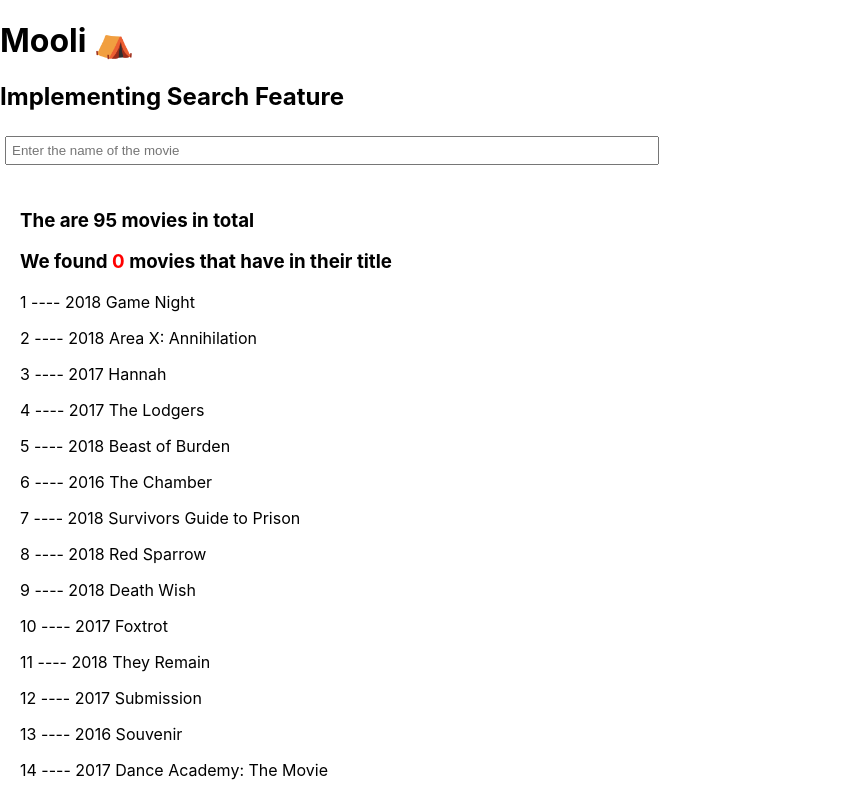
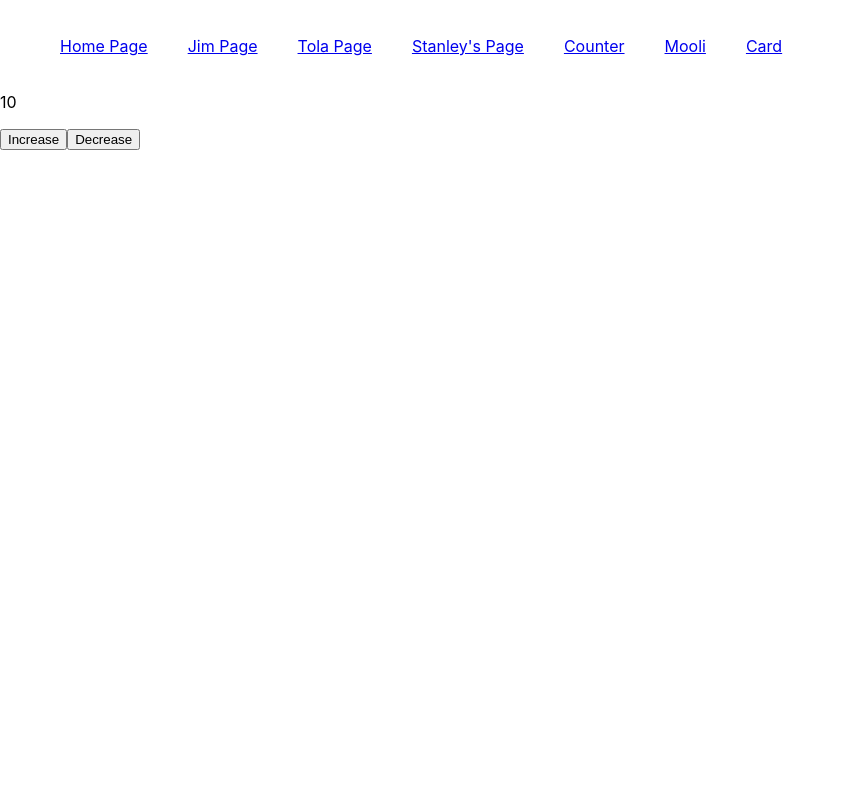
Before and after one commit to rufai/Mooli, a React (Create React App) app in the folder moolifrontend/: page /counter in a window 1280 px wide. Shown: the top 797 px of the page, without its empty margins (0-844 px from the left). Built offline with nearby package versions, Linux system fonts and the light colour scheme.

Commit message:
implement navigation with react router dom

```diff
--- a/moolifrontend/src/App.css
+++ b/moolifrontend/src/App.css
@@ -36,3 +36,10 @@
     transform: rotate(360deg);
   }
 }
+
+ol li {
+  display: inline-block;
+  text-decoration: none;
+  padding: 20px;
+
+}
--- a/moolifrontend/src/App.js
+++ b/moolifrontend/src/App.js
@@ -2,6 +2,15 @@
 import './App.css';
 import Row from "./components/row/index";
 import SearchInput from './components/search'
+import Kason from './components/jim'
+import Counter from './components/counter'
+import { Card, Addition } from './components/card'
+import {
+  BrowserRouter as Router,
+  Switch,
+  Route,
+  Link
+} from "react-router-dom";
 
 import {useState} from 'react'
 
@@ -16,33 +25,50 @@ function App() {
   }
 
   return (
-    <div>
-      <h1>Mooli <span>&#9978;</span></h1>
-      <h2> Implementing Search Feature</h2>
-      <SearchInput collectdata={searchInput}/>
-      <Row title={keyword}/>
-
-      {/* <Kason gender="male" complexion="black" height="tall" weight="slim" /> */}
-      {/* <Kason gender="female" complexion="white" height="short"/> */}
-      {/* <Kason height="average" weight="fat"/> */}
-      {/* <Kason complexion="albino"/> */}
-
-      {/* <a href="https://Google.com" alt="gogle">google</a> */}
-      {/* <a href="https://microsoft.com">microsoft </a> */}
-      {/* <a href="https://apple.com">apple </a> */}
-
-      {/* <Counter start={6}/>     */}
-      {/* <Counter start={11}/>     */}
-      {/* <Link label="Jim Kason" bg="red" /> */}
-      {/* <Link label="DivineFavour" bg="blue"/> */}
-      {/* <Link label="Ikenna Wilson" bg="pink" /> */}
-
-      {/* <a href="https://google.com" id="google_url" className="google" /> */}
-      {/* <a href="https://microsoft.com" id="microsoft_url" className="google" /> */}
-      {/* <Card /> */}
-
-
-    </div>
+    <Router>
+      <div>
+        <nav>
+          <ol>
+            <li>
+              <Link to="/">Home Page</Link>
+            </li>
+            <li>
+              <Link to="/jim">Jim Page</Link>
+            </li>
+            <li>
+              <Link to="/tola">Tola Page</Link>
+            </li>
+            <li>
+              <Link to="/Stanley">Stanley's Page</Link>
+            </li>
+            <li>
+              <Link to="/counter">Counter</Link>
+            </li>
+            <li>
+              <Link to="/mooli">Mooli</Link>
+            </li>
+            <li>
+              <Link to="/card">Card</Link>
+            </li>
+          </ol>
+        </nav>
+      </div>
+      <Switch>
+       <Route path="/jim">
+         <Kason gender={"male"} complexion={"dark"} height={170} weight={100}/>
+       </Route>
+        <Route path="/counter">
+          <Counter start={10}/>
+        </Route>
+        <Route path="/card">
+          <Card />
+        </Route>
+        <Route path="/mooli">
+          <SearchInput collectdata={searchInput}/>
+          <Row title={keyword}/>
+        </Route>
+      </Switch>
+    </Router>
   );
 }
 
--- a/moolifrontend/src/components/card/index.js
+++ b/moolifrontend/src/components/card/index.js
@@ -2,17 +2,18 @@
 // functional component
 
 // ordinary js function
-function addition( a, b ){
+function Addition( a, b ){
     return a + b // number, string, array, object
 }
 
-console.log( addition(4, 5) )
+console.log( Addition(4, 5) )
 
 // react component
 // return html tags, element
 
 // html is inside the javascript ==> JSX
 function Card(){
+
     return(
         <div>
             <img alt="lady" src="https://utivawebsite.s3.amazonaws.com/utive_website_v2/landing1.png" />
@@ -27,4 +28,5 @@ function Card(){
 }
 
 
-export { Card, addition };
+
+export { Card, Addition };
--- a/moolifrontend/src/components/counter/index.js
+++ b/moolifrontend/src/components/counter/index.js
@@ -15,7 +15,19 @@ function Counter(props) {
     // 1) set the variable value: variable == value
     // 2) change the value of the variable
 
-    const [counter, setCounter] = useState( props.start )
+    let temp = 0
+
+
+    const counterFromLocalStorage = parseInt( window.localStorage.getItem("counter") )
+
+    if ( !counterFromLocalStorage ) {
+        temp =  props.start // begining
+    }
+    else {
+        temp = counterFromLocalStorage // reloading, continuing from where we stop
+    }
+
+    const [counter, setCounter] = useState( temp )
 
     const increase = (e) => {
         console.log( counter, {e} )
@@ -26,9 +38,16 @@ function Counter(props) {
         setCounter( counter - 1 )
     }
 
-    useEffect(() => {
-        document.title = counter
-    })
+    // mounting
+        // componentWillMount() ===> before component enters the V-DOM
+        // componentDidMount()  ===> after component enters the V-DOM
+        //
+    // updating
+        // componentDidUpdate()
+    // unmounting
+        // componentWillUnmount()  ===> after component has left V-DOM
+
+
 
     return(
         <div>
```
Also changed, not shown: moolifrontend/src/components/jim/index.js (+9 -0 lines).
